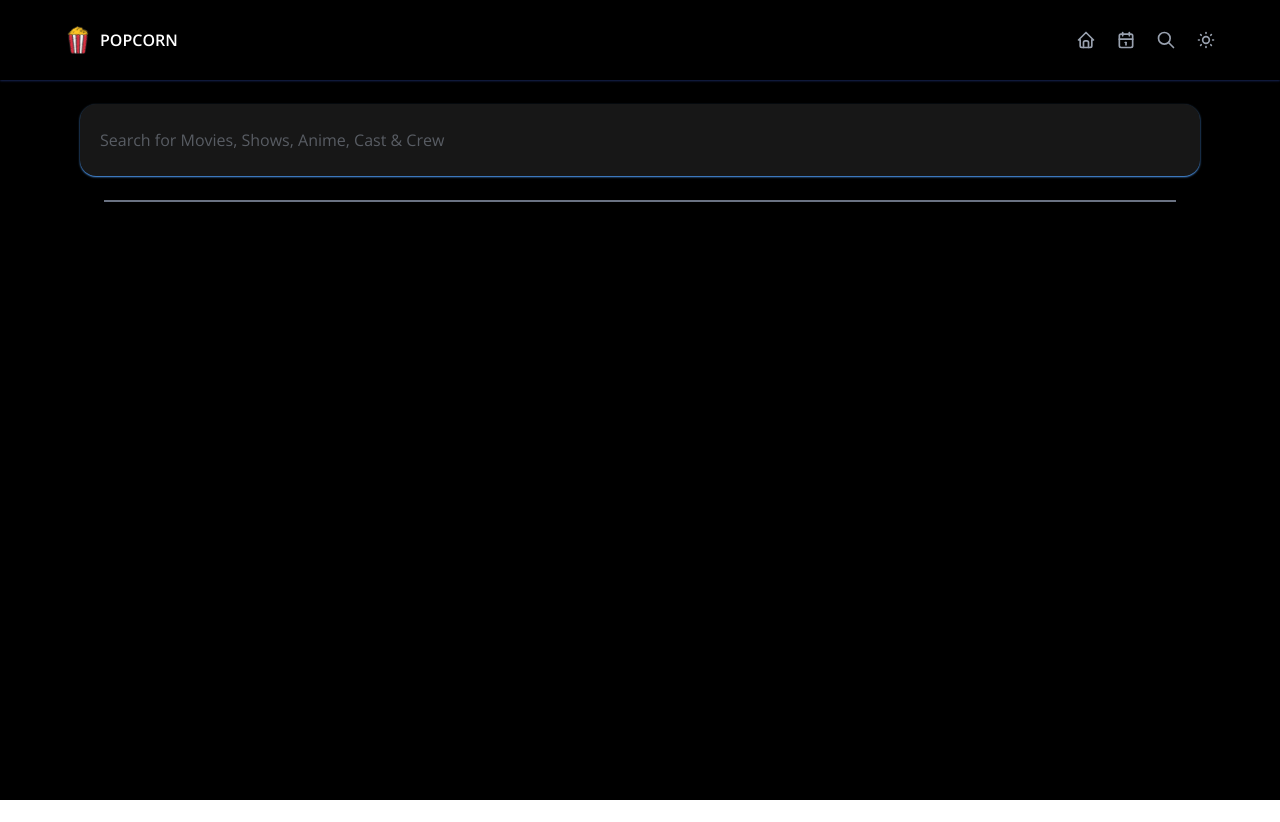
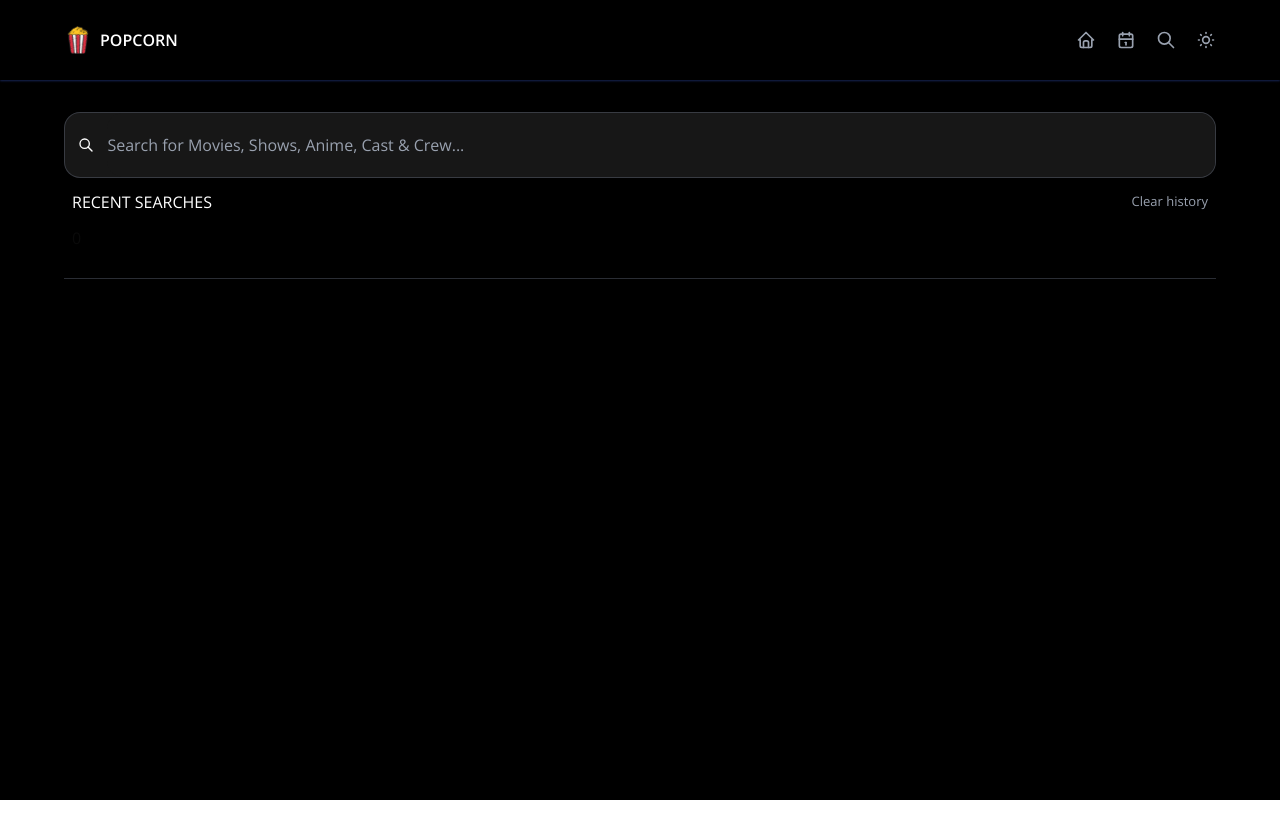
Before and after one commit to PATHAKAAKASH19/popcorn, a React (Vite) app: page /search in a window 1280 px wide. After the commit the page ends 800 px from the top, so only its background shows below. Built offline with nearby package versions, Linux system fonts and the light colour scheme.

Commit message:
did some changes in search functionality

```diff
--- a/src/pages/SearchPage.tsx
+++ b/src/pages/SearchPage.tsx
@@ -1,9 +1,11 @@
-import { useState, type ChangeEventHandler } from "react";
+import { useState } from "react";
 import axios from "axios";
 import { useQuery } from "@tanstack/react-query";
 import { useDebounce } from "use-debounce";
 import type { MovieProps } from "@/types/movies";
 import { useNavigate } from "react-router-dom";
+import useHistory from "@/stores/historyStore";
+import { IconX , IconSearch} from "@tabler/icons-react";
 
 const searchAll = (query: string) => {
   return axios.get(
@@ -22,53 +24,98 @@ const searchAll = (query: string) => {
 
 export default function SearchPage() {
   const [query, setQuery] = useState("");
-
   const [debounceQuery] = useDebounce(query, 500);
-  const [searchHistory, setSearchHistory] = useState<string[]>([]);
-  const navigate = useNavigate()
-
-
+  const { searchHistory, addHistory, deleteHistory, clearHistory } = useHistory(
+    (state) => state
+  );
+  const navigate = useNavigate();
 
   const { data, isLoading } = useQuery({
     queryKey: ["content", debounceQuery],
     queryFn: () => searchAll(debounceQuery),
     enabled: !!debounceQuery,
-    select: (data) => data?.data.results.filter((m:MovieProps) => m.media_type === "tv" || m.media_type === "movie")
-
+    select: (data) =>
+      data?.data.results.filter(
+        (m: MovieProps) => m.media_type === "tv" || m.media_type === "movie"
+      ),
   });
 
   const handleQuery = (e: React.ChangeEvent<HTMLInputElement>) => {
     setQuery(e.target.value);
   };
 
-  const navigateToContent = (route:string) => {
-    navigate(route)
-
-  }
+  const navigateToContent = (route: string, movieName: string) => {
+    navigate(route);
+    addHistory(movieName);
+  };
 
   console.log(data);
   return (
     <div className="w-screen h-screen bg-black p-20  flex  items-center flex-col ">
-      <div className="w-6xl flex flex-col  items-center  ">
-        <div className=" flex flex-col w-full px-4 py-6">
+      <div className="w-6xl flex flex-col ">
+        <div className=" flex  w-full   justify-center items-center  mt-8 mb-3 border  border-gray-500/40 h-fit bg-[#171717]  rounded-2xl">
+          <div className="w-11 h-full flex  justify-center items-center">
+            <IconSearch className="text-white size-4"></IconSearch>
+          </div>
           <input
             id="search-box"
             type="text"
             value={query}
             onChange={handleQuery}
-            placeholder="Search for Movies, Shows, Anime, Cast & Crew"
-            className="px-5 py-2 bg-[#171717] h-18 rounded-2xl text-gray-400 border-none w-full shadow-blue-400 shadow-xs outline-none"
+            autoComplete="off"
+            placeholder="Search for Movies, Shows, Anime, Cast & Crew..."
+            className=" py-2 bg-[#171717] h-16 rounded-2xl placeholder:text-gray-400 w-full border-none outline-none text-white"
           />
         </div>
 
-        <div className=" w-full flex justify-center ">
-          <div className="w-full  border mx-10 border-gray-500 shadow-blue-400 "></div>
+        {!query && (
+          <div className="w-full px-2 pb-7">
+            <div className="flex  flex-col w-full gap-3">
+              <div className="flex justify-between items-center">
+                <h1 className="text-white">RECENT SEARCHES</h1>
+                <h2
+                  className="text-[13px] text-gray-400 cursor-pointer hover:text-white duration-300 transition-colors ease-in-out"
+                  onClick={clearHistory}
+                >
+                  Clear history
+                </h2>
               </div>
-        <div className="  flex justify-center h-155 overflow-auto scrollbar-hide flex-col">
+              <div className="flex gap-5 flex-wrap ">
+                {searchHistory.length &&
+                  searchHistory.map((history: string) => {
+                    return (
+                      <div
+                        key={history}
+                        className="text-white flex justify-center items-center  rounded-full w-fit px-5 py-2 gap-2 bg-[#171717]/90"
+                        onClick={() => setQuery(history)}
+                      >
+                        <h1 className="text-white/50 text-[14px] font-medium cursor-pointer hover:text-white/70">
+                          {history}
+                        </h1>
+                        <div
+                          className="h-full flex justify-center items-center cursor-pointer "
+                          onClick={() => deleteHistory(history)}
+                        >
+                          <IconX className="size-4 text-white/50 hover:text-white"></IconX>
+                        </div>
+                      </div>
+                    );
+                  })}
+              </div>
+            </div>
+          </div>
+        )}
+        <div className=" w-full flex justify-center  pb-5">
+          <div className="w-full  border-t  border-gray-500/40 shadow-blue-400 "></div>
+        </div>
+        {query && (
+          <div className="  flex justify-center  flex-col ">
+            <div className="flex flex-col justify-start h-155 ">
+              <h1 className="text-white font-bold  pb-4">SEARCH RESULTS</h1>
               {isLoading ? (
                 <div>loading...</div>
               ) : (
-            <div className="grid grid-cols-4 gap-4 p-5  h-fit">
+                <div className="grid grid-cols-4 gap-4 h-   overflow-auto scrollbar-hide  border-amber-400 ">
                   {data?.map((movie: MovieProps) => {
                     return (
                       <div
@@ -76,7 +123,10 @@ export default function SearchPage() {
                         className="flex  items-center px-3 py-3 rounded-[1em] gap-4 bg-[#1F1F1F]/70
                     hover:bg-[#1F1F1F] cursor-pointer transition-colors duration-500 ease-in-out"
                         onClick={() =>
-                      navigateToContent(`/${movie.media_type}/${movie.id}`)
+                          navigateToContent(
+                            `/${movie.media_type}/${movie.id}`,
+                            `${movie.title ? movie.title : movie.name}`
+                          )
                         }
                       >
                         {movie.poster_path ? (
@@ -103,6 +153,8 @@ export default function SearchPage() {
               )}
             </div>
           </div>
+        )}
+      </div>
     </div>
   );
 }
--- a/src/stores/historyStore.ts
+++ b/src/stores/historyStore.ts
@@ -1,26 +1,35 @@
 import { create } from "zustand";
 import { devtools, persist } from "zustand/middleware";
 
-
-interface HistoryType  {
+type HistoryType = {
   searchHistory: string[];
-    addHistory: (name:string) => void
-}
-
-
-const historyStore =
+  addHistory: (name: string) => void;
+  clearHistory: () => void,
+  deleteHistory: (name:string) => void
+};
 
 const useHistory = create<HistoryType>()(
   devtools(
     persist(
       (set) => ({
         searchHistory: [],
-    addHistory: (name) => set((state:HistoryType) => ({searchHistory : [...state.searchHistory, name] }))
+            addHistory: (name) => {
+                set((state: HistoryType) => ({
+                    searchHistory: [name, ...state.searchHistory.filter((history:string) => history !== name)],
+                }));
+            },
+
+        clearHistory: () => {
+            set({searchHistory: []})
+        },
+
+        deleteHistory: (name) => {
+            set((state:HistoryType) => ({searchHistory: state.searchHistory.filter((history:string) => name !== history)}))
+        }
       }),
-            { name: "historyStore" },
+      { name: "historyStore" }
     )
   )
 );
 
-
-export default useHistory
+export default useHistory;
```
Lines whose indentation alone changed are shown as unchanged.
